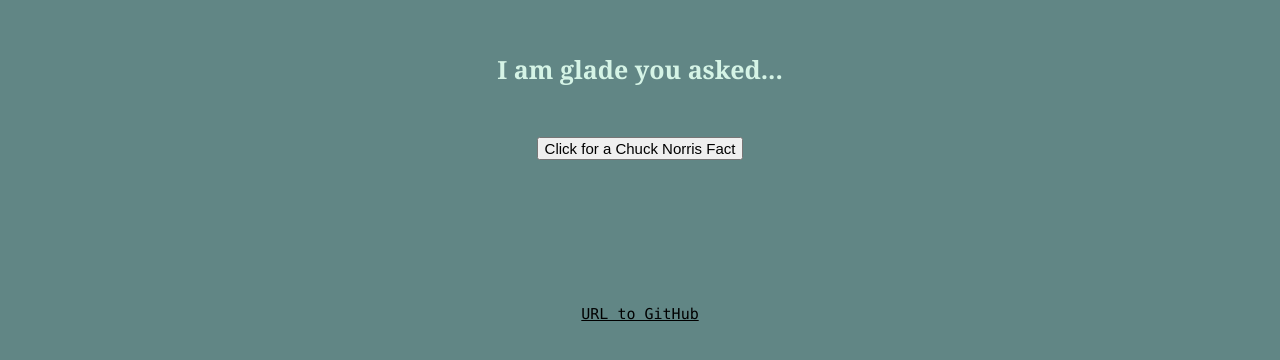
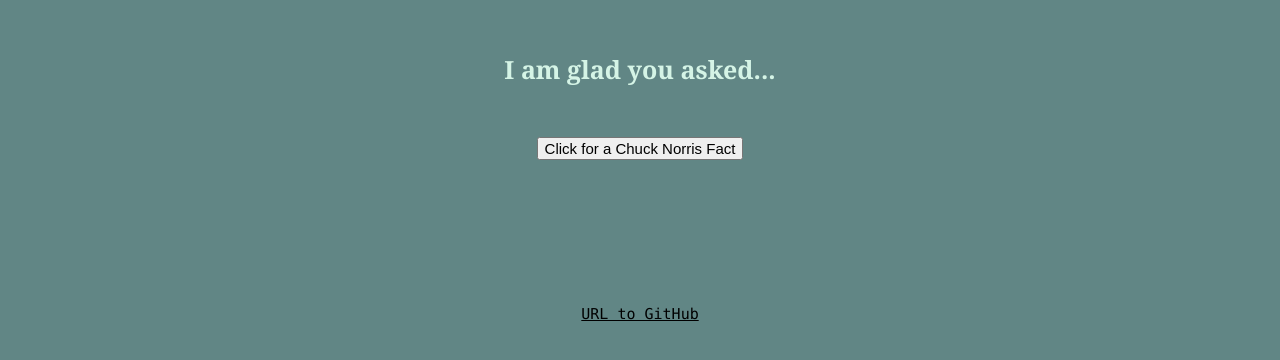
Before and after one commit to izyp0007/creativeProject-2, a plain HTML site: page index.html in a window 1280 px wide. Shown: the part 82-442 px from the top of the page. Drawn offline with nearby package versions, Linux system fonts and the light colour scheme.

Commit message:
spell check

```diff
--- a/index.html
+++ b/index.html
@@ -8,7 +8,7 @@
   <body>
 <hr></hr>
     <h1>Who is Chuck Norris?</h1>
-    <h2>I am glade you asked...</h2>
+    <h2>I am glad you asked...</h2>
     <button>Click for a Chuck Norris Fact</button>
 <div id="fact">
 </div>
```
